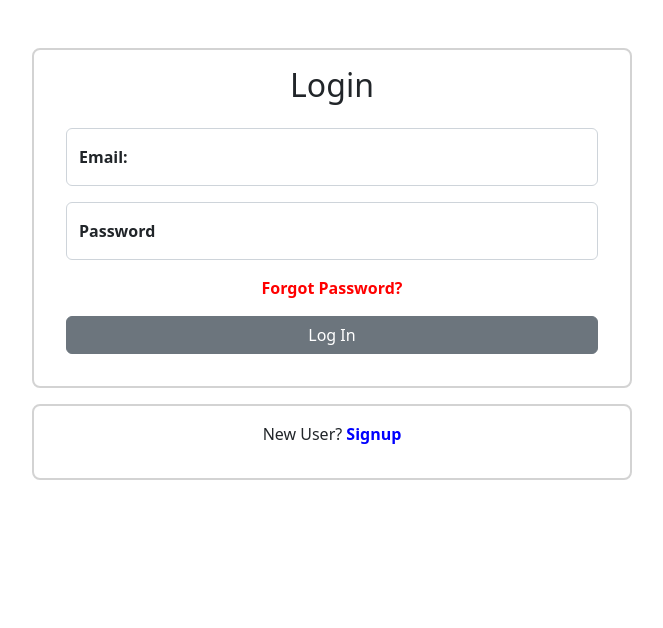
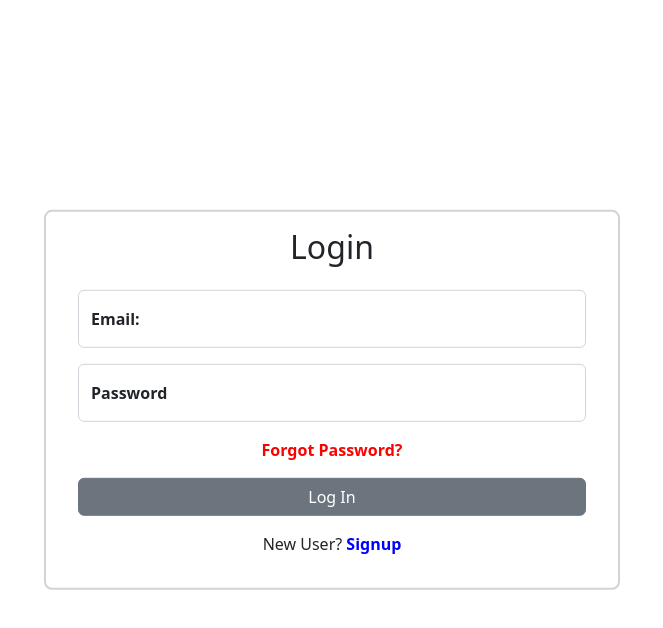
Before and after one commit to Pardeepky/Expense-Tracker-React, a React (Create React App) app: page /#/ in a window 1280 px wide. Shown: the top 628 px of the page, without its empty margins (308-971 px from the left). Built offline with nearby package versions, Linux system fonts and the light colour scheme.

Commit message:
login page css fixes

```diff
--- a/src/views/PublicPages/ForgotPassword.js
+++ b/src/views/PublicPages/ForgotPassword.js
@@ -6,7 +6,6 @@ import {
     Input,
     Label,
 } from "reactstrap";
-import classes from './Login.module.css';
 
 const ForgotPassword = ({ setIsLogging, setForgotPassword }) => {
     const emailRef = useRef();
@@ -65,7 +64,6 @@ const ForgotPassword = ({ setIsLogging, setForgotPassword }) => {
 
     return (
         <>
-            <div className={`${classes.loginWrapper} mt-5`}>
             <p className="text-center">Enter registered email to retrieve password</p>
             <Form onSubmit={onSubmit}>
                 <FormGroup floating>
@@ -82,8 +80,7 @@ const ForgotPassword = ({ setIsLogging, setForgotPassword }) => {
                 {!isLoading && <div className="text-center d-grid gap-2"><Button type="submit" variant="primary" className="text-center">Send Link</Button></div>}
                 {isLoading && <div className="text-center d-grid gap-2"><Button>Loading...</Button></div>}
             </Form>
-            </div>
-            <div className={classes.loginWrapper}>
+            <div >
                 <p className="text-center">New User? <span style={{ color: 'blue', cursor: 'pointer', fontWeight: 'bold' }} onClick={handleClick}>Signup</span></p>
             </div>
         </>
--- a/src/views/PublicPages/Login.js
+++ b/src/views/PublicPages/Login.js
@@ -6,7 +6,6 @@ import {
     Input,
     Label,
 } from "reactstrap";
-import classes from './Login.module.css';
 import { useNavigate } from "react-router-dom";
 import AuthContext from "../../context-store/Auth-Context";
 
@@ -82,7 +81,6 @@ const Login = ({ setIsLogging, setForgotPassword }) => {
 
     return (
         <>
-            <div className={`${classes.loginWrapper} mt-5`}>
             <h2 className="text-center">Login</h2>
             <Form onSubmit={onSubmit}>
                 <FormGroup floating>
@@ -107,12 +105,11 @@ const Login = ({ setIsLogging, setForgotPassword }) => {
                     <Label for="password">Password</Label>
                     {formErrors.password && <span className="error">{formErrors.password}</span>}
                 </FormGroup>
-                    <p className="text-center"><span style={{ color: 'red', cursor: 'pointer', fontWeight: 'bold' }} onClick={()=> setForgotPassword(true)}>Forgot Password?</span></p>
+                <p className="text-center"><span style={{ color: 'red', cursor: 'pointer', fontWeight: 'bold' }} onClick={() => setForgotPassword(true)}>Forgot Password?</span></p>
                 {!isLoading && <div className="text-center d-grid gap-2"><Button type="submit" variant="primary" className="text-center">Log In</Button></div>}
                 {isLoading && <div className="text-center d-grid gap-2"><Button>Submitting...</Button></div>}
             </Form>
-            </div>
-            <div className={classes.loginWrapper}>
+            <div>
                 <p className="text-center">New User? <span style={{ color: 'blue', cursor: 'pointer', fontWeight: 'bold' }} onClick={handleClick}>Signup</span></p>
             </div>
         </>
--- a/src/views/PublicPages/Login.module.css
+++ b/src/views/PublicPages/Login.module.css
@@ -1,15 +1,15 @@
 .loginWrapper {
+  position: fixed;
+  top: 50%;
+  left: 50%;
+  transform: translate(-50%, -50%);
   border: 2px solid #d3d3d3;
   border-radius: 0.5em;
-    margin-bottom: 1em;
-    margin-left: auto;
-    margin-right: auto;
   padding: 1em;
-    text-align: left;
-    width: 600px;
+  width: 45%;
 }
 
-  .loginWrapper form{
+.loginWrapper form {
   padding: 1em;
 }
 
--- a/src/views/PublicPages/LoginScreen.js
+++ b/src/views/PublicPages/LoginScreen.js
@@ -3,6 +3,7 @@ import { useNavigate } from 'react-router-dom';
 import ForgotPassword from './ForgotPassword';
 import Login from './Login';
 import Signup from './Signup';
+import classes from './Login.module.css'
 
 const LoginScreen = () => {
     const [isLogging, setIsLogging] = useState(true);
@@ -22,9 +23,11 @@ const LoginScreen = () => {
     })
 
     return (<>
-        {isLogging && !forgotPassword && <Login setIsLogging={setIsLogging} setForgotPassword={setForgotPassword} /> }
-        {!isLogging && <Signup setIsLogging={setIsLogging} />}
-        {forgotPassword && <ForgotPassword setIsLogging={setIsLogging} setForgotPassword={setForgotPassword}/>}
+        <div className={classes.loginWrapper}>
+            {isLogging && !forgotPassword && <Login setIsLogging={setIsLogging} setForgotPassword={setForgotPassword} />}
+            {!isLogging && <Signup setIsLogging={setIsLogging} />}
+            {forgotPassword && <ForgotPassword setIsLogging={setIsLogging} setForgotPassword={setForgotPassword} />}
+        </div>
     </>);
 }
 
--- a/src/views/PublicPages/Signup.js
+++ b/src/views/PublicPages/Signup.js
@@ -7,7 +7,6 @@ import {
     Input,
     Label,
 } from "reactstrap";
-import classes from './Login.module.css';
 
 const Signup = ({ setIsLogging }) => {
     const emailRef = useRef();
@@ -83,7 +82,6 @@ const Signup = ({ setIsLogging }) => {
 
     return (
         <>
-            <div className={`${classes.loginWrapper} mt-5`}>
             <h2 className="text-center">Signup</h2>
             <Form onSubmit={onSubmit}>
                 <FormGroup floating>
@@ -122,8 +120,7 @@ const Signup = ({ setIsLogging }) => {
                 {!isLoading && <div className="text-center d-grid gap-2"><Button type="submit" variant="primary" className="text-center">Sign Up</Button></div>}
                 {isLoading && <div className="text-center d-grid gap-2"><Button>Submitting...</Button></div>}
             </Form>
-            </div>
-            <div className={classes.loginWrapper}>
+            <div>
                 <p className="text-center">Already have an account? <span style={{ color: 'blue', cursor: 'pointer', fontWeight: 'bold' }} onClick={handleClick}>Login</span></p>
             </div>
         </>
```
Lines whose indentation alone changed are shown as unchanged.
